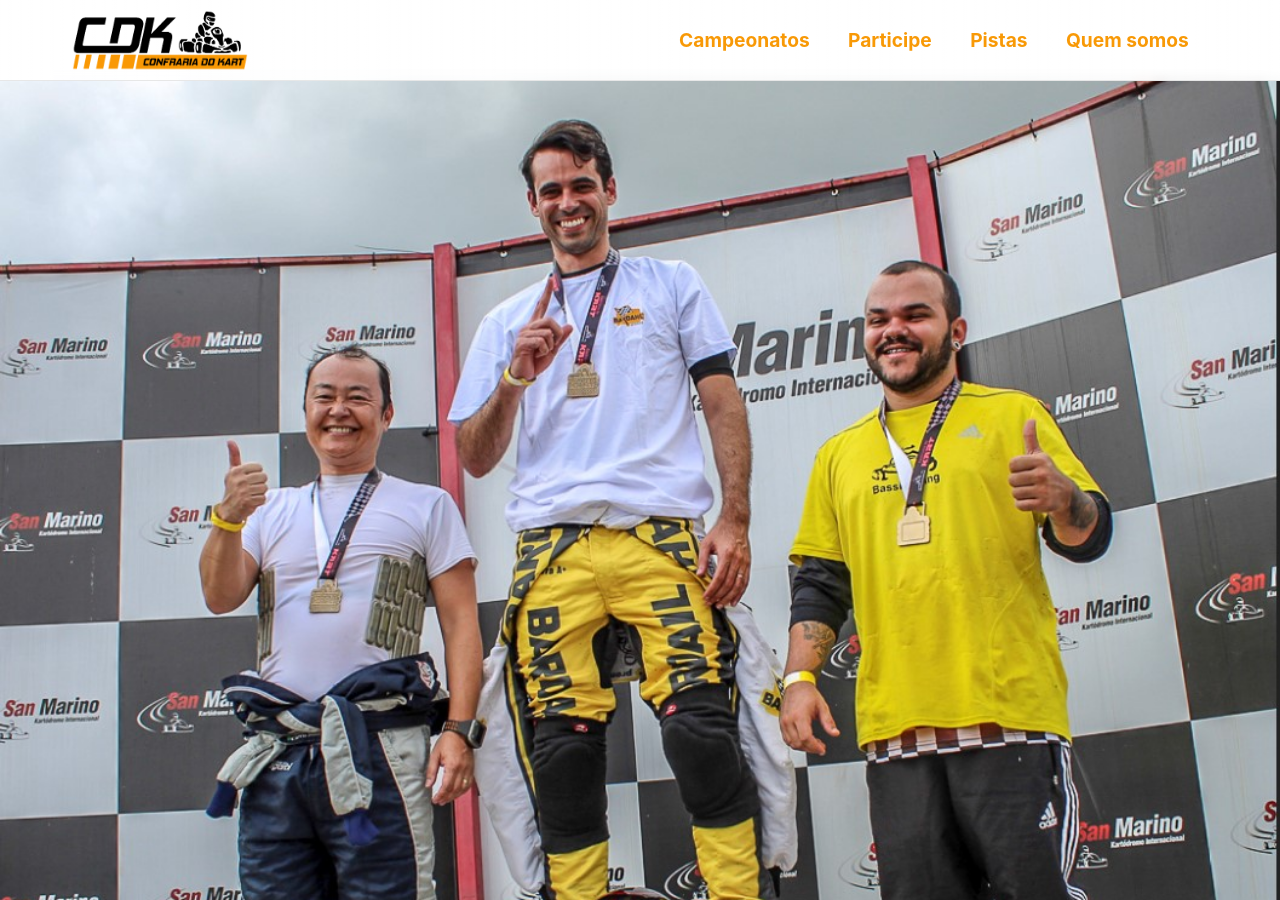
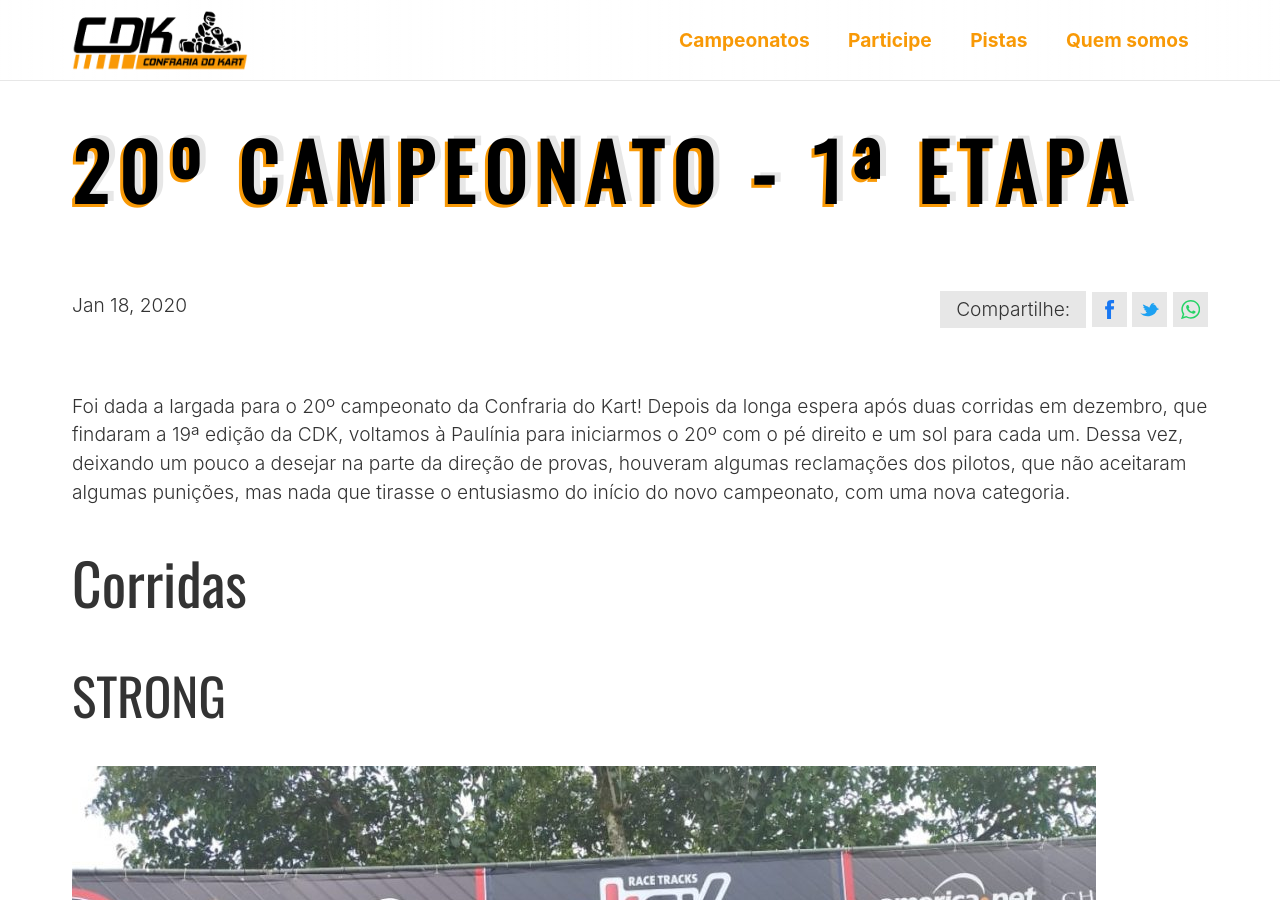
Before and after one commit to ConfrariaDoKart/confrariadokart.github.io, a Jekyll site: the page built from _posts/2020-01-19-20o-campeonato-1a-etapa.markdown, in a window 1280 px wide and 900 px high. Built offline with Jekyll 4.4.1, drawn with Linux system fonts in a browser that asks for light colours.

Commit message:
Updated 20o Campeonato 1a Etapa

```diff
--- a/_posts/2020-01-19-20o-campeonato-1a-etapa.markdown
+++ b/_posts/2020-01-19-20o-campeonato-1a-etapa.markdown
@@ -1,7 +1,6 @@
 ---
 title: 20º campeonato - 1ª etapa
 date: 2020-01-19 00:00:00 -02:00
-image: "/uploads/20oCDK_1aEtapa_Speed.jpg"
 campeonato: 20º campeonato
 ---
 
```
